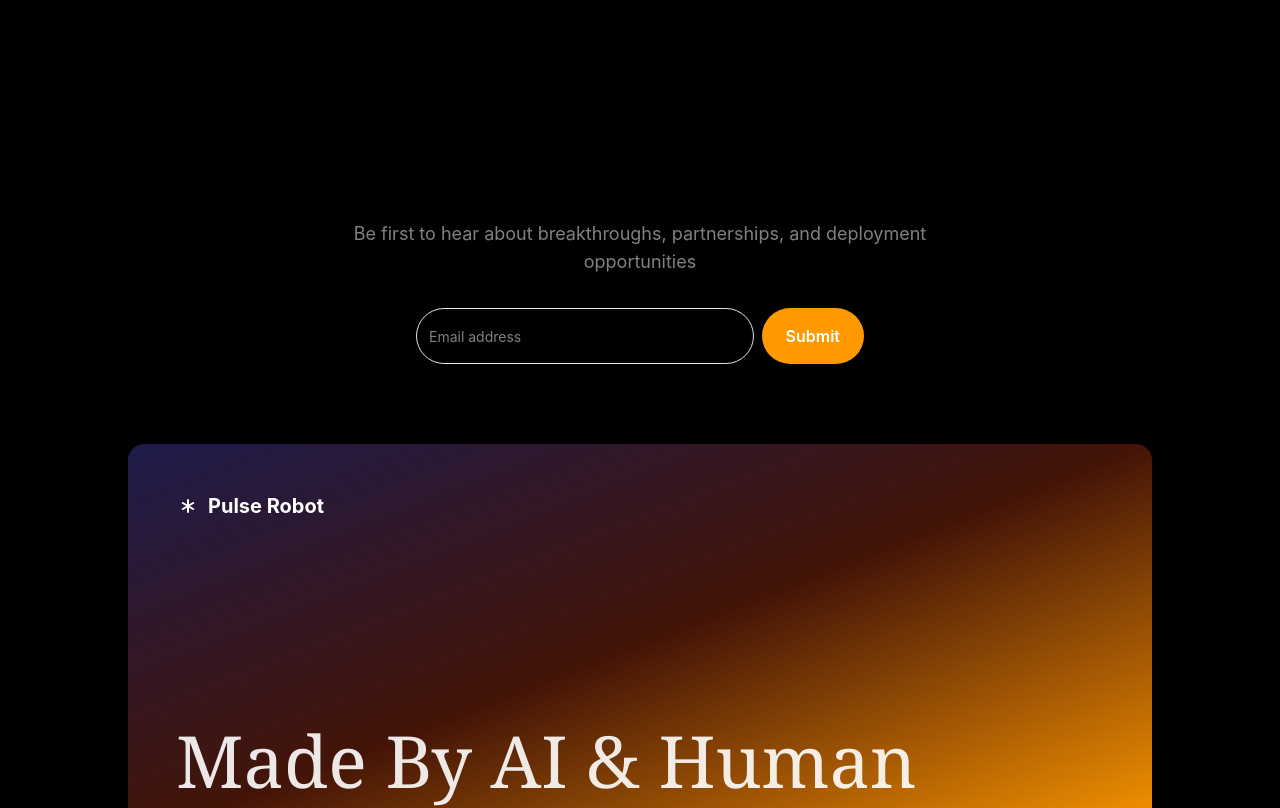
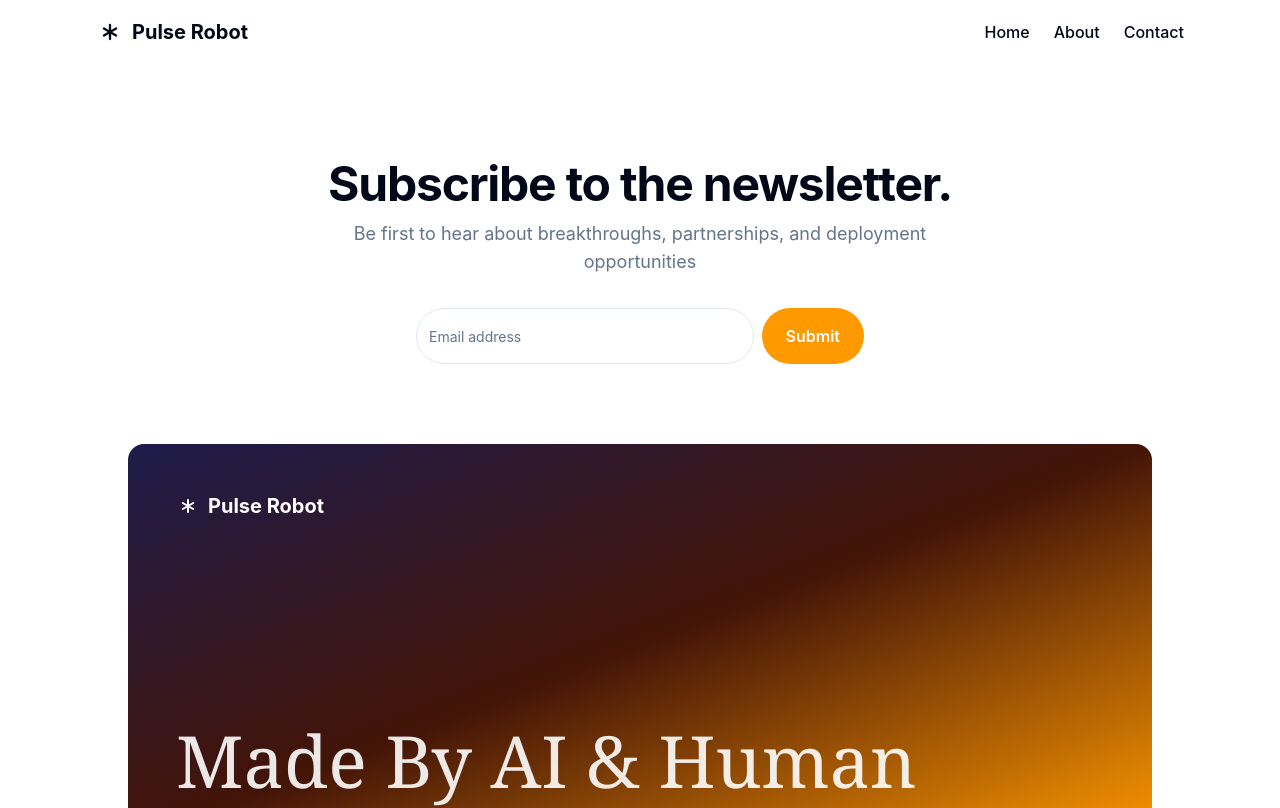
Before and after one commit to SadiqNaizam/mlo-a774-f5aa, a React (Vite) app: page / in a window 1280 px wide. Shown: the top 808 px of the page. Built offline with nearby package versions, Linux system fonts and the light colour scheme.

Commit message:
Updated code files: index.css

```diff
--- a/src/index.css
+++ b/src/index.css
@@ -4,26 +4,48 @@
 
 @layer base {
   :root {
-    --background: 0 0% 0%;
-    --foreground: 0 0% 50.2%;
+    --background: 0 0% 100%;
+    --foreground: 222.2 84% 4.9%;
     --card: 0 0% 100%;
-    --card-foreground: 0 0% 0%;
+    --card-foreground: 222.2 84% 4.9%;
     --popover: 0 0% 100%;
-    --popover-foreground: 0 0% 0%;
+    --popover-foreground: 222.2 84% 4.9%;
     --primary: 36 100% 50%;
     --primary-foreground: 0 0% 100%;
     --secondary: 210 40% 96.1%;
     --secondary-foreground: 222.2 47.4% 11.2%;
     --muted: 210 40% 96.1%;
-    --muted-foreground: 0 0% 50.2%;
+    --muted-foreground: 215.4 16.3% 46.9%;
     --accent: 36 100% 50%;
     --accent-foreground: 0 0% 100%;
     --destructive: 0 84.2% 60.2%;
     --destructive-foreground: 210 40% 98%;
-    --border: 0 0% 89.8%;
-    --input: 0 0% 89.8%;
+    --border: 214.3 31.8% 91.4%;
+    --input: 214.3 31.8% 91.4%;
     --ring: 36 100% 50%;
     --radius: 0.5rem;
+  }
+
+  .dark {
+    --background: 222.2 84% 4.9%;
+    --foreground: 210 40% 98%;
+    --card: 222.2 84% 4.9%;
+    --card-foreground: 210 40% 98%;
+    --popover: 222.2 84% 4.9%;
+    --popover-foreground: 210 40% 98%;
+    --primary: 36 100% 50%;
+    --primary-foreground: 0 0% 100%;
+    --secondary: 217.2 32.6% 17.5%;
+    --secondary-foreground: 210 40% 98%;
+    --muted: 217.2 32.6% 17.5%;
+    --muted-foreground: 215 20.2% 65.1%;
+    --accent: 36 100% 50%;
+    --accent-foreground: 0 0% 100%;
+    --destructive: 0 62.8% 30.6%;
+    --destructive-foreground: 210 40% 98%;
+    --border: 217.2 32.6% 17.5%;
+    --input: 217.2 32.6% 17.5%;
+    --ring: 36 100% 50%;
   }
 }
 
@@ -31,7 +53,6 @@
   * {
     @apply border-border;
   }
-
   body {
     @apply bg-background text-foreground;
   }
```
